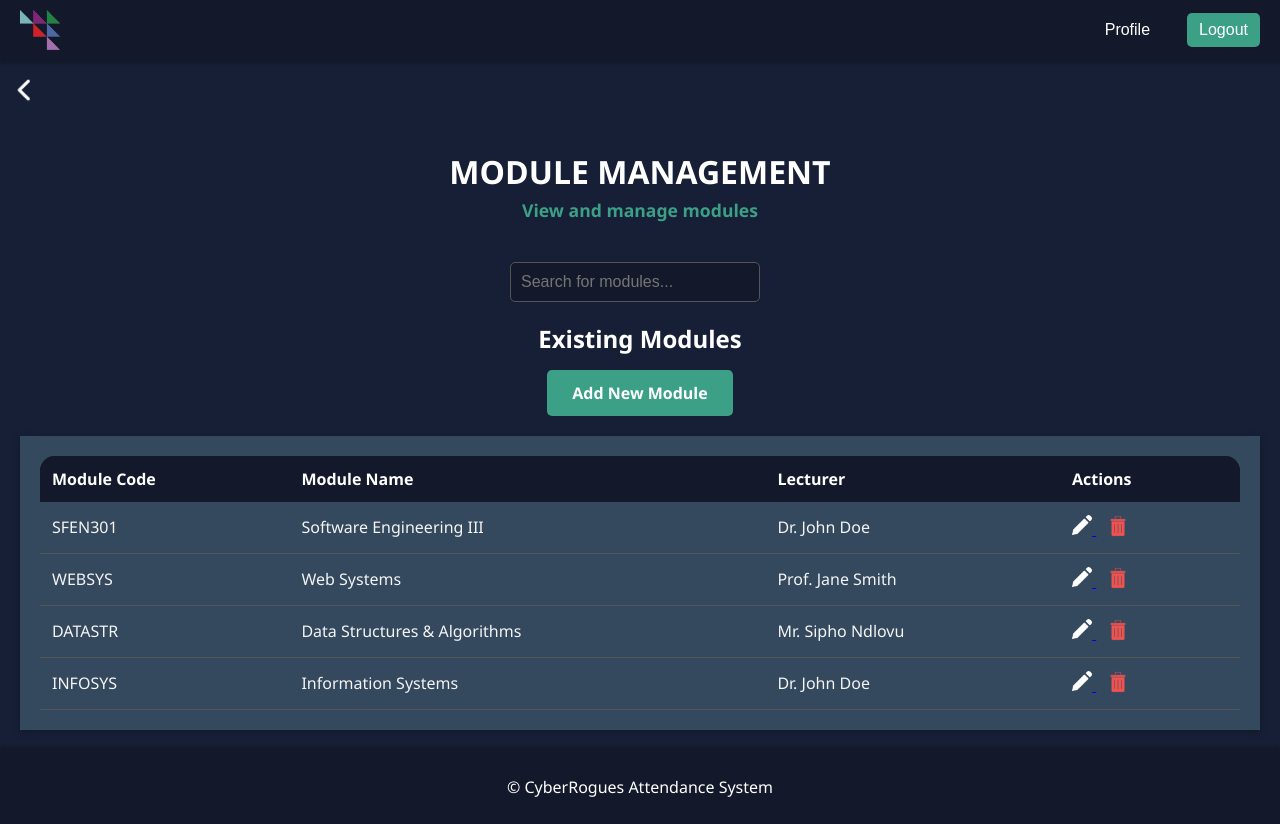
After one commit to MandisaBiyela/SFEN301, a Flask app: page /module.html in a window 1280 px wide. The commit adds this page. Run offline with Flask 3, Linux system fonts and the light colour scheme.

Commit message:
modules page linking and routing with js modifications

```diff
--- a/app.py
+++ b/app.py
@@ -51,6 +51,19 @@ def lecturer_add():
 def lecturer_edit():
     return render_template('lecturer_edit.html')
 
+@app.route('/module.html')
+def module():
+    return render_template('module.html')
+
+@app.route('/module_edit.html')
+def module_edit():
+    return render_template('module_edit.html')
+
+@app.route('/module_add.html')
+def module_add():
+    return render_template('module_add.html')
+
+
 
 
 
--- /dev/null
+++ b/static/css/module.css
@@ -0,0 +1,322 @@
+/*
+===============================
+  Global & Dashboard Styles
+===============================
+*/
+body {
+    font-family: 'Segoe UI', Arial, sans-serif;
+    margin: 0;
+    padding: 0;
+    background-color: #161f35;
+    color: #f4f4f4;
+    display: flex;
+    flex-direction: column;
+    min-height: 100vh;
+}
+
+.main-header {
+    display: flex;
+    justify-content: space-between;
+    align-items: center;
+    background-color: #13192a;
+    padding: 10px 20px;
+    box-shadow: 0 4px 3px rgba(0,0,0,0.2);
+}
+
+.header-left {
+    display: flex;
+    align-items: center;
+    gap: 15px;
+}
+
+.dut-logo {
+    height: 40px;
+    vertical-align: middle;
+}
+
+.header-right {
+    display: flex;
+    gap: 25px;
+}
+
+.profile-btn, .logout-btn {
+    background-color: transparent;
+    color: white;
+    border: none;
+    padding: 8px 12px;
+    cursor: pointer;
+    font-size: 1em;
+}
+
+.logout-btn {
+    background-color: #3ca087;
+    border-radius: 5px;
+}
+
+.dashboard-content {
+    padding: 20px;
+    flex-grow: 1;
+}
+
+.dashboard-header {
+    margin-bottom: 20px;
+    text-align: center;
+}
+
+.dashboard-title {
+    color: white;
+    font-size: 2em;
+    margin: 0;
+}
+
+.dashboard-subtitle {
+    color: #3ca087;
+    font-size: 1.1em;
+    margin: 5px 0 0;
+    font-weight: bold;
+}
+
+footer {
+    background-color: #13192a;
+    color: white;
+    text-align: center;
+    padding: 10px;
+    box-shadow: 0 -4px 3px rgba(0,0,0,0.2);
+}
+
+/*
+===============================
+  Back Button Styles
+===============================
+*/
+.back-button-container {
+    text-align: left;
+    margin-top: 15px;
+    margin-bottom: 20px;
+    margin-left: 10px;
+}
+
+.back-btn {
+    display: inline-block;
+    background-color: transparent;
+    border: none;
+    cursor: pointer;
+    padding: 0;
+    transition: transform 0.2s;
+}
+
+.back-btn:hover {
+    transform: scale(1.1);
+    background-color: transparent; /* keep transparent on hover */
+}
+
+.back-icon {
+    width: 30px;
+    height: 30px;
+    display: block;
+}
+
+/*
+===============================
+  Status Message Styles
+===============================
+*/
+.status-message-container {
+    background-color: #3ca087;
+    color: white;
+    padding: 15px;
+    text-align: center;
+    font-weight: bold;
+    font-size: 1.2em;
+    border-radius: 5px;
+    margin: 20px auto;
+    max-width: 600px;
+    box-shadow: 0 4px 6px rgba(0, 0, 0, 0.2);
+    display: none; /* hidden by default */
+}
+
+/*
+===============================
+  Search & Add Button Styles
+===============================
+*/
+.search-container {
+    text-align: center;
+    margin-top: 40px;
+    margin-bottom: 10px;
+}
+
+.search-input {
+    width: 250px;
+    padding: 10px;
+    box-sizing: border-box;
+    border: 1px solid #555;
+    background-color: #13192a;
+    color: white;
+    font-size: 1em;
+    border-radius: 5px;
+    margin-right: 10px;
+}
+
+.section-title {
+    color: white;
+    font-size: 1.5em;
+    margin-bottom: 15px;
+    text-align: center;
+}
+
+.centered-btn-container {
+    text-align: center;
+    margin-bottom: 20px;
+}
+
+.add-new-btn {
+    display: inline-block;
+    background-color: #3ca087;
+    color: white;
+    padding: 12px 25px;
+    text-decoration: none;
+    font-weight: bold;
+    border-radius: 5px;
+    transition: background-color 0.3s;
+}
+
+.add-new-btn:hover {
+    background-color: #2b7d62;
+}
+
+/*
+===============================
+  Table Styles
+===============================
+*/
+.table-container {
+    background-color: #34495e;
+    padding: 20px;
+    box-shadow: 0 2px 8px rgba(0, 0, 0, 0.2);
+}
+
+.data-table {
+    width: 100%;
+    border-collapse: separate;
+    border-spacing: 0;
+}
+
+.data-table thead {
+    background-color: #13192a;
+    color: #f4f4f4;
+}
+
+.data-table th, .data-table td {
+    padding: 12px;
+    border-bottom: 1px solid #555;
+    text-align: left;
+}
+
+.data-table th {
+    font-weight: bold;
+    background-color: #13192a;
+    color: white;
+    border: none;
+}
+
+/* Rounded top corners for table header */
+.data-table thead th:first-child {
+    border-top-left-radius: 15px;
+}
+
+.data-table thead th:last-child {
+    border-top-right-radius: 15px;
+}
+
+.data-table tr:hover {
+    background-color: #253443;
+    cursor: pointer;
+}
+
+.image-btn {
+    border: none;
+    background-color: transparent;
+    cursor: pointer;
+    padding: 0;
+    margin-right: 10px;
+    vertical-align: middle;
+}
+
+.action-icon {
+    width: 20px;
+    height: 20px;
+    transition: transform 0.2s ease-in-out;
+}
+
+.action-icon:hover {
+    transform: scale(1.2);
+}
+
+.delete-btn .action-icon {
+    width: 24px;
+    height: 24px;
+}
+
+/*
+===============================
+  Form Styles (Add/Edit)
+===============================
+*/
+.form-container {
+    background-color: #34495e;
+    padding: 20px;
+    margin: 0 auto 20px auto;
+    box-shadow: 0 2px 8px rgba(0, 0, 0, 0.2);
+    max-width: 600px;
+}
+
+.form-group {
+    margin-bottom: 15px;
+}
+
+.form-group label {
+    display: block;
+    margin-bottom: 5px;
+    font-weight: bold;
+    color: #3ca087;
+}
+
+.form-group input[type="text"],
+.form-group select {
+    width: 100%;
+    padding: 10px;
+    box-sizing: border-box;
+    border: none;
+    background-color: #161f35;
+    color: white;
+    font-size: 1em;
+    border-radius: 5px;
+}
+
+.form-group input[type="text"]:focus,
+.form-group select:focus {
+    outline: none;
+    box-shadow: 0 0 5px #888;
+}
+
+.submit-btn {
+    display: block;
+    margin: 0 auto;
+    background-color: #3ca087;
+    color: white;
+    border: none;
+    padding: 10px 20px;
+    cursor: pointer;
+    font-size: 1em;
+    font-weight: bold;
+    transition: background-color 0.3s, box-shadow 0.3s, transform 0.3s;
+    box-shadow: 0 4px 6px rgba(0, 0, 0, 0.2);
+    border-radius: 5px;
+}
+
+.submit-btn:hover {
+    background-color: #2b7d62;
+    transform: translateY(-2px);
+    box-shadow: 0 6px 8px rgba(0, 0, 0, 0.3);
+}
--- /dev/null
+++ b/static/js/module.js
@@ -0,0 +1,204 @@
+document.addEventListener('DOMContentLoaded', function() {
+    // Dummy Data - In a real application, this would come from a server API or localStorage
+    let dummyLecturers = JSON.parse(localStorage.getItem('dummyLecturers')) || [
+        { id: 1, name: 'Dr. John Doe', email: 'john.doe.lecturer@example.com' },
+        { id: 2, name: 'Prof. Jane Smith', email: 'jane.smith.lecturer@example.com' },
+        { id: 3, name: 'Mr. Sipho Ndlovu', email: 'sipho.ndlovu.lecturer@example.com' },
+    ];
+
+    let dummyModules = JSON.parse(localStorage.getItem('dummyModules')) || [
+        { id: 1, code: 'SFEN301', name: 'Software Engineering III', lecturer: 'Dr. John Doe' },
+        { id: 2, code: 'WEBSYS', name: 'Web Systems', lecturer: 'Prof. Jane Smith' },
+        { id: 3, code: 'DATASTR', name: 'Data Structures & Algorithms', lecturer: 'Mr. Sipho Ndlovu' },
+        { id: 4, code: 'INFOSYS', name: 'Information Systems', lecturer: 'Dr. John Doe' },
+    ];
+
+    // Update localStorage "database"
+    function updateLocalStorage() {
+        localStorage.setItem('dummyModules', JSON.stringify(dummyModules));
+        localStorage.setItem('dummyLecturers', JSON.stringify(dummyLecturers));
+    }
+
+    // Back button functionality
+    const backButton = document.getElementById('back-button');
+    if (backButton) {
+        backButton.addEventListener('click', function(e) {
+            e.preventDefault();
+            const currentPage = window.location.pathname;
+            if (currentPage.includes('module_add.html') || currentPage.includes('module_edit.html')) {
+                window.location.href = 'module.html';
+            } else {
+                window.location.href = 'admin_dashboard.html';
+            }
+        });
+    }
+
+    // Logout button functionality
+    const logoutBtn = document.querySelector('.logout-btn');
+    if (logoutBtn) {
+        logoutBtn.addEventListener('click', function () {
+            const confirmLogout = confirm("Are you sure you want to log out?");
+            if (confirmLogout) {
+                sessionStorage.clear();
+                localStorage.clear();
+                window.location.href = 'login.html';
+            }
+        });
+    }
+
+    // Profile button functionality
+    const profileBtn = document.querySelector('.profile-btn');
+    if (profileBtn) {
+        profileBtn.addEventListener('click', function () {
+            window.location.href = 'profile.html';
+        });
+    }
+
+    // Helper function to show a status message
+    function showStatusMessage(message) {
+        const messageContainer = document.getElementById('status-message-container');
+        if (messageContainer) {
+            messageContainer.textContent = message;
+            messageContainer.style.display = 'block';
+            setTimeout(() => {
+                messageContainer.style.display = 'none';
+            }, 5000);
+        }
+    }
+
+    // --- Module Management Page Logic ---
+    const moduleList = document.getElementById('module-list');
+    if (moduleList) {
+        const moduleSearchInput = document.getElementById('module-search-input');
+
+        function renderModuleTable(modulesToRender) {
+            moduleList.innerHTML = '';
+            if (modulesToRender.length === 0) {
+                moduleList.innerHTML = '<tr><td colspan="4" style="text-align:center;">No modules found.</td></tr>';
+                return;
+            }
+
+            modulesToRender.forEach(module => {
+                const row = document.createElement('tr');
+                row.innerHTML = `
+                    <td>${module.code}</td>
+                    <td>${module.name}</td>
+                    <td>${module.lecturer}</td>
+                    <td>
+                        <a href="module_edit.html?id=${module.id}" class="image-btn edit-btn">
+                            <img src="/static/images/Edit.png" alt="Edit" class="action-icon">
+                        </a>
+                        <button class="image-btn delete-btn" data-id="${module.id}">
+                            <img src="/static/images/Delete.png" alt="Delete" class="action-icon">
+                        </button>
+                    </td>
+                `;
+                moduleList.appendChild(row);
+            });
+            // Attach event listeners to the new delete buttons
+            document.querySelectorAll('.delete-btn').forEach(button => {
+                button.addEventListener('click', function() {
+                    const moduleId = this.dataset.id;
+                    if (confirm(`Are you sure you want to delete module with ID ${moduleId}?`)) {
+                        dummyModules = dummyModules.filter(module => module.id != moduleId);
+                        updateLocalStorage();
+                        window.location.href = 'module.html?status=deleted';
+                    }
+                });
+            });
+        }
+
+        function filterModules() {
+            const query = moduleSearchInput.value.toLowerCase();
+            const filteredModules = dummyModules.filter(module =>
+                module.code.toLowerCase().includes(query) ||
+                module.name.toLowerCase().includes(query) ||
+                module.lecturer.toLowerCase().includes(query)
+            );
+            renderModuleTable(filteredModules);
+        }
+
+        moduleSearchInput.addEventListener('input', filterModules);
+        renderModuleTable(dummyModules);
+
+        // Show status messages based on URL params
+        const params = new URLSearchParams(window.location.search);
+        const status = params.get('status');
+        if (status) {
+            let message = '';
+            if (status === 'added') message = 'Module has been successfully added.';
+            else if (status === 'edited') message = 'Module details have been successfully updated.';
+            else if (status === 'deleted') message = 'Module has been successfully deleted.';
+            if (message) showStatusMessage(message);
+        }
+    }
+
+    // --- Add Module Page Logic ---
+    const addModuleForm = document.getElementById('add-module-form');
+    if (addModuleForm) {
+        const moduleCodeInput = document.getElementById('module-code');
+        const moduleNameInput = document.getElementById('module-name');
+        const lecturerSelect = document.getElementById('lecturer');
+
+        // Sort lecturers alphabetically and populate dropdown
+        dummyLecturers.sort((a, b) => a.name.localeCompare(b.name));
+        dummyLecturers.forEach(lecturer => {
+            const option = document.createElement('option');
+            option.value = lecturer.name;
+            option.textContent = lecturer.name;
+            lecturerSelect.appendChild(option);
+        });
+
+        addModuleForm.addEventListener('submit', function(e) {
+            e.preventDefault();
+            const newModule = {
+                id: dummyModules.length > 0 ? Math.max(...dummyModules.map(m => m.id)) + 1 : 1,
+                code: moduleCodeInput.value.trim(),
+                name: moduleNameInput.value.trim(),
+                lecturer: lecturerSelect.value
+            };
+            dummyModules.push(newModule);
+            updateLocalStorage();
+            console.log('Added new module:', newModule);
+            // Redirects to module.html with a success message
+            window.location.href = 'module.html?status=added';
+        });
+    }
+
+    // --- Edit Module Page Logic ---
+    const editModuleForm = document.getElementById('edit-module-form');
+    if (editModuleForm) {
+        const params = new URLSearchParams(window.location.search);
+        const moduleId = params.get('id');
+        const moduleToEdit = dummyModules.find(m => m.id == moduleId);
+
+        if (moduleToEdit) {
+            document.getElementById('module-code').value = moduleToEdit.code;
+            document.getElementById('module-name').value = moduleToEdit.name;
+
+            const lecturerSelect = document.getElementById('lecturer');
+            // Clear existing options and repopulate dropdown
+            lecturerSelect.innerHTML = '';
+            dummyLecturers.sort((a, b) => a.name.localeCompare(b.name));
+            dummyLecturers.forEach(lecturer => {
+                const option = document.createElement('option');
+                option.value = lecturer.name;
+                option.textContent = lecturer.name;
+                lecturerSelect.appendChild(option);
+            });
+            // Set the value after populating the options
+            lecturerSelect.value = moduleToEdit.lecturer;
+
+            editModuleForm.addEventListener('submit', function(e) {
+                e.preventDefault();
+                moduleToEdit.code = document.getElementById('module-code').value.trim();
+                moduleToEdit.name = document.getElementById('module-name').value.trim();
+                moduleToEdit.lecturer = document.getElementById('lecturer').value;
+                updateLocalStorage();
+                window.location.href = 'module.html?status=edited';
+            });
+        } else {
+            console.error('Module not found for editing.');
+        }
+    }
+});
--- a/templates/admin_dashboard.html
+++ b/templates/admin_dashboard.html
@@ -28,7 +28,7 @@
         <img src="{{ url_for('static', filename='images/Lecture.png') }}" alt="Lecturers Icon" class="card-image-icon" />
         <h3 class="card-title"> Lecturers</h3>
       </a>
-      <a href="module-management.html" class="dashboard-card">
+      <a href="{{ url_for('module') }}" class="dashboard-card">
         <img src="{{ url_for('static', filename='images/Book.png') }}" alt="Modules Icon" class="card-image-icon" />
         <h3 class="card-title"> Modules</h3>
       </a>
--- /dev/null
+++ b/templates/module.html
@@ -0,0 +1,69 @@
+<!DOCTYPE html>
+<html lang="en">
+<head>
+    <meta charset="UTF-8">
+    <meta name="viewport" content="width=device-width, initial-scale=1.0">
+    <title>Manage Modules</title>
+    <link rel="stylesheet" href="static/css/module.css">
+</head>
+<body>
+    <header class="main-header">
+        <div class="header-left">
+            <a href="admin_dashboard.html">
+                <img src="{{ url_for('static', filename='images/DUT.png') }}" alt="DUT Logo" class="dut-logo">
+            </a>
+        </div>
+        <div class="header-right">
+            <button class="profile-btn">Profile</button>
+            <button class="logout-btn">Logout</button>
+        </div>
+    </header>
+
+    <div class="back-button-container">
+        <a href="admin-dashboard.html" class="back-btn" id="back-button">
+            <img src="{{ url_for('static', filename='images/Back.png') }}" alt="Back" class="back-icon">
+        </a>
+    </div>
+
+    <main class="dashboard-content">
+        <div class="dashboard-header">
+            <h1 class="dashboard-title">MODULE MANAGEMENT</h1>
+            <p class="dashboard-subtitle">View and manage modules</p>
+        </div>
+
+        <div id="status-message-container" class="status-message-container"></div>
+
+        <section class="search-container">
+            <input type="text" id="module-search-input" placeholder="Search for modules..." class="search-input">
+        </section>
+
+        <section class="module-list-section">
+            <h2 class="section-title">Existing Modules</h2>
+            <div class="centered-btn-container">
+                <a href="module_add.html" class="add-new-btn">Add New Module</a>
+            </div>
+
+            <div class="table-container">
+                <table class="data-table">
+                    <thead>
+                        <tr>
+                            <th>Module Code</th>
+                            <th>Module Name</th>
+                            <th>Lecturer</th>
+                            <th>Actions</th>
+                        </tr>
+                    </thead>
+                    <tbody id="module-list">
+                        </tbody>
+                </table>
+            </div>
+        </section>
+    </main>
+
+    <footer>
+        <p>&copy; CyberRogues Attendance System</p>
+    </footer>
+
+    <script src="static/js/module.js"></script>
+</body>
+</html>
```
Also changed, not shown: templates/module_add.html (added, +64 -0 lines), templates/module_edit.html (added, +64 -0 lines), static/css/student.css (added), static/js/student.js (added), templates/student.html (added), templates/student_add.html (added), templates/student_edit.html (added).
